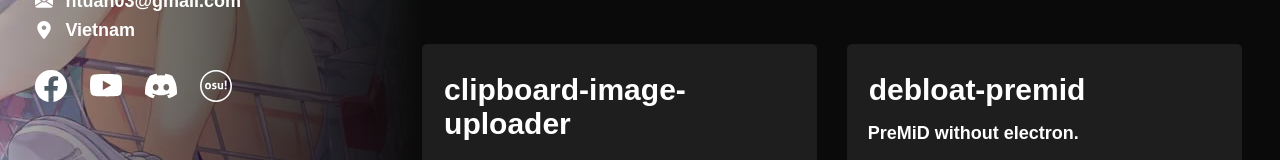
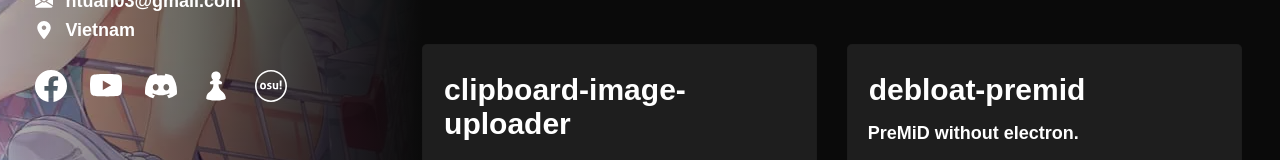
Before and after one commit to Kadantte/autumnvn.github.io, a plain HTML site: page index.html in a window 1280 px wide. Shown: the part 542-702 px from the top of the page. Drawn offline with Linux system fonts and the light colour scheme; a web font is replaced by a local one.

Commit message:
add chess profile

```diff
--- a/index.html
+++ b/index.html
@@ -57,6 +57,8 @@
 						target="_blank" class="socials"><img alt="Youtube" src="/icon/youtube.svg" /></a></span>
 				<span style="display: inline-block !important"><a href="https://chino.is-a.dev/join" target="_blank"
 						class="socials"><img alt="Discord Server" src="/icon/discord.svg" /></a></span>
+				<span style="display: inline-block !important"><a href="https://www.chess.com/member/autumnvn"
+						target="_blank" class="socials"><img alt="Chess" src="/icon/chess.svg" /></a></span>
 				<span style="display: inline-block !important"><a href="https://osu.ppy.sh/users/26086345"
 						target="_blank" class="socials"><img alt="osu!" src="/icon/osu.svg" /></a></span>
 			</div>
```
Also changed, not shown: 404.html (+2 -0 lines), skin/index.html (+2 -0 lines), icon/chess.svg (added).
